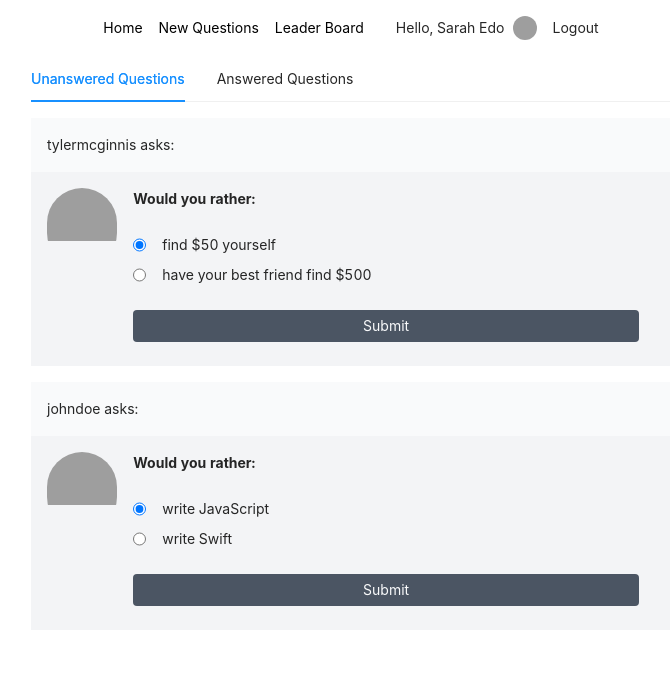
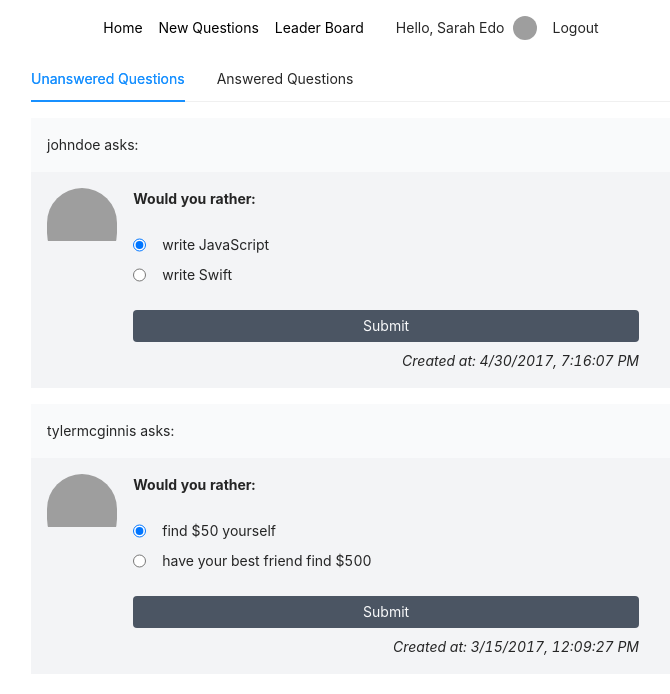
Before and after one commit to nguyencongcuong/would-you-rather, a React (Create React App) app: page /login in a window 1280 px wide. Both pictures are taken after a click on the button "Log in". Shown: the top 694 px of the page, without its empty margins (289-959 px from the left). Built offline with nearby package versions, Linux system fonts and the light colour scheme; grey boxes are pictures that could not be loaded.

Commit message:
Update: The polls in both categories are arranged from the most recently created (top) to the least recently created (bottom)

```diff
--- a/src/app/components/Poll.tsx
+++ b/src/app/components/Poll.tsx
@@ -101,6 +101,8 @@ export const Poll: React.FC<PoolProps> = ({ user, question, answered }: PoolProp
                                 <button className={'bg-gray-600 text-gray-50 w-full rounded h-8 mt-4'} type={'submit'}>Submit</button>
                             </form>
                     }
+
+                    <div className={'flex justify-end italic'}>Created at: {new Date(question.timestamp).toLocaleString()}</div>
                 </div>
             </div>
         </div>
--- a/src/app/containers/AnsweredQuestionsContainer.tsx
+++ b/src/app/containers/AnsweredQuestionsContainer.tsx
@@ -27,6 +27,9 @@ export const AnsweredQuestionsContainer = () => {
                         return false;
                     }
                 })
+                .sort(([keyA, valueA], [keyB, valueB]) => {
+                    return valueB.timestamp - valueA.timestamp
+                })
                 .map(([key, value]) => {
                         const user = users[value.author];
                         return (
--- a/src/app/containers/UnAnsweredQuestionsContainer.tsx
+++ b/src/app/containers/UnAnsweredQuestionsContainer.tsx
@@ -24,6 +24,9 @@ export const UnAnsweredQuestionsContainer = () => {
                         return false;
                     }
                 })
+                .sort(([keyA, valueA], [keyB, valueB]) => {
+                    return valueB.timestamp - valueA.timestamp
+                })
                 .map(([key, value]) => {
                     const user = users[value.author];
                     return (
```
